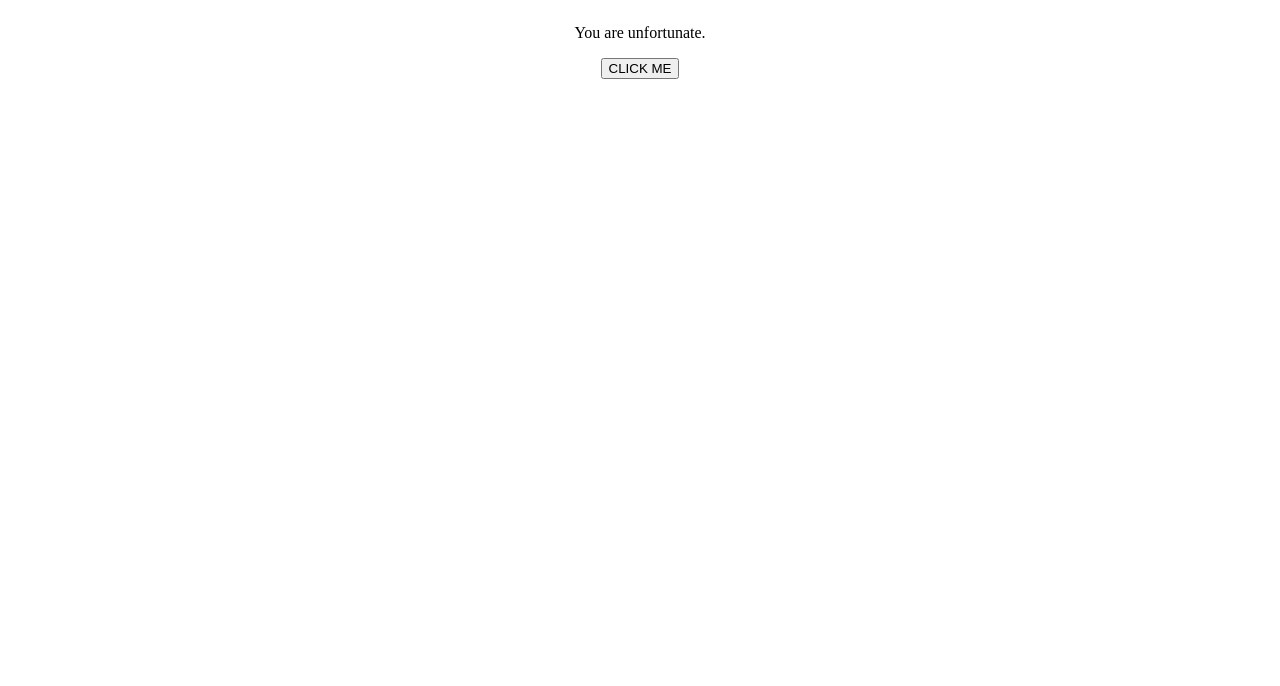
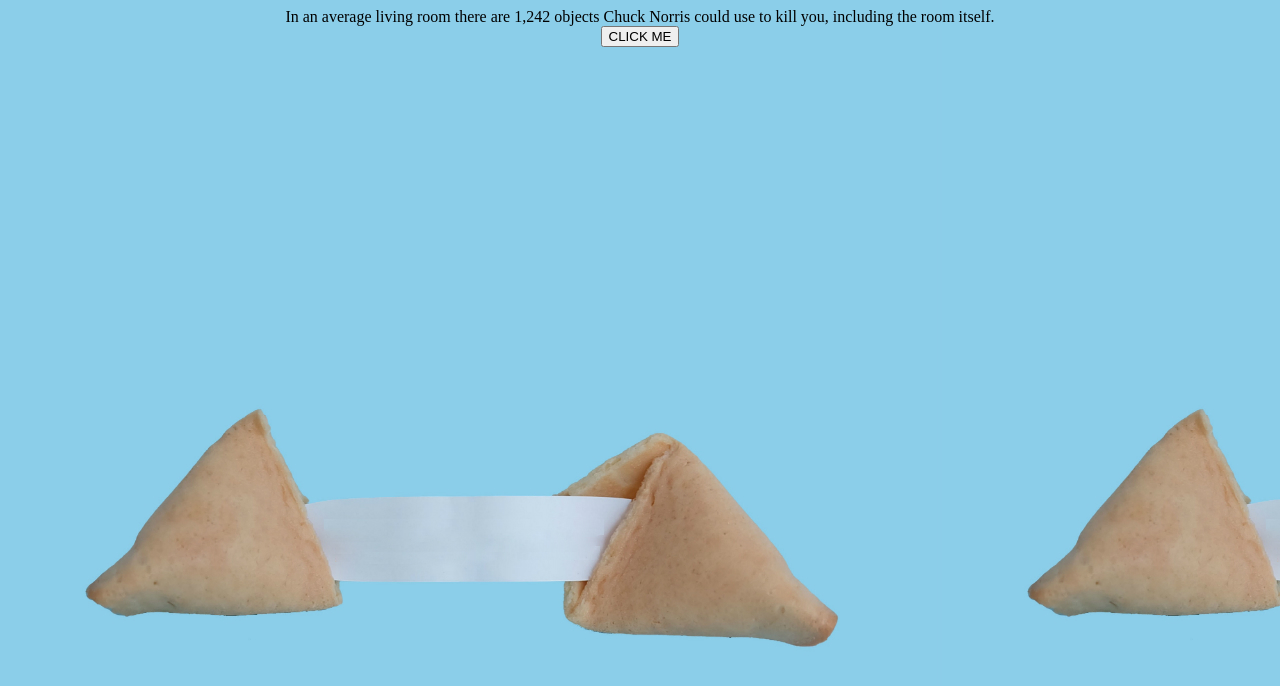
Before and after one commit to ray-jonathan/fortune-cookie-exercise, a plain HTML site: page index.html in a window 1280 px wide. Both pictures are taken after a click on the button "CLICK ME". Drawn offline with Linux system fonts and the light colour scheme; a web font is replaced by a local one.

Commit message:
adds background and a looping 'adavance joke button'

```diff
--- a/index.html
+++ b/index.html
@@ -11,8 +11,8 @@
 </head>
 
 <body>
-    <div class="output" data-output><p>You are unfortunate.</p></div>
-    <div class="input"><button class="input" data-input>CLICK ME</button></div>
+    <div class="output" data-output></div>
+    <div class="input-style"><button class="input" data-input>CLICK ME</button></div>
 <script src="./scripts/index.js"></script>
 </body>
 </html>
--- a/scripts/index.js
+++ b/scripts/index.js
@@ -1,16 +1,34 @@
 // Initializing js
-jokes = [
+jokesFortunes = [
     "When Chuck Norris goes to donate blood, he declines the syringe, and instead requests a hand gun and a bucket.",
     "In an average living room there are 1,242 objects Chuck Norris could use to kill you, including the room itself.",
     "Chuck Norris can hit you so hard that he can actually alter your DNA. Decades from now your descendants will occasionally clutch their heads and yell 'What The Hell was That?'.",
     "Chuck Norris once shot down a German fighter plane with his finger. By yelling 'Bang!'",
-    "If you spell Chuck Norris in Scrabble, you win. Forever."
-];
-
-fortunes = [
+    "If you spell Chuck Norris in Scrabble, you win. Forever.",
     "A lie in time saves nine.",
     "work, n.:\n\tThe blessed respite from screaming kids and\n\tsoap operas for which you actually get paid.",
     "You can't cheat the phone company.",
     "You must realize that the computer has it in for you.  The irrefutable\nproof of this is that the computer always does what you tell it to do.",
     "Beauty:\n\tWhat's in your eye when you have a bee in your hand."
 ];
+
+const button = document.querySelector('[data-input');
+const output = document.querySelector('[data-output');
+
+button.addEventListener("click", advanceJoke);
+let count = 0;
+console.log(count);
+
+function advanceJoke(){
+    count +=1;
+    if (count > jokesFortunes.length - 1){
+        count = 0;
+        output.textContent = jokesFortunes[count];
+    }
+    else{
+        output.textContent = jokesFortunes[count];
+    }
+    console.log(count);
+}
+
+output.textContent = jokesFortunes[0];
--- a/styles/index.css
+++ b/styles/index.css
@@ -2,11 +2,13 @@
 
 .output{
     display: flex;
+    align-content: center;
     justify-content: center;
 }
 
-.input{
+.input-style{
     display: flex;
+    align-content: center;
     justify-content: center;
 }
 
```
Also changed, not shown: images/fortune-cookie.jpg (added).
